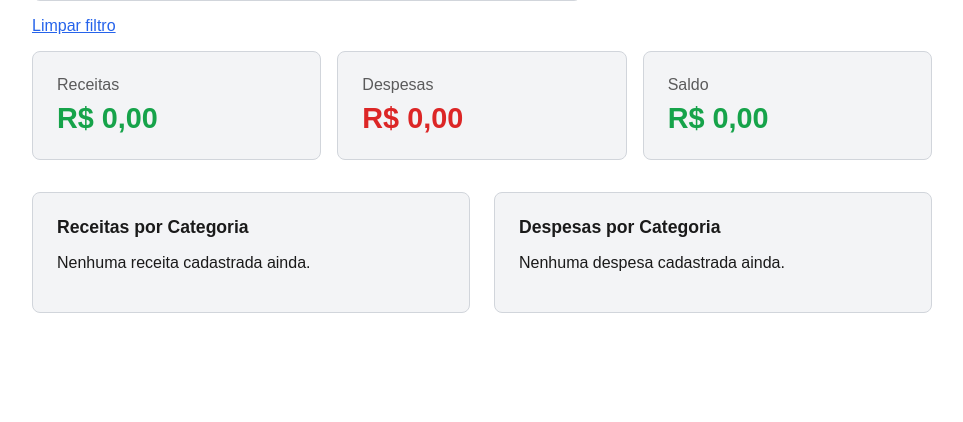
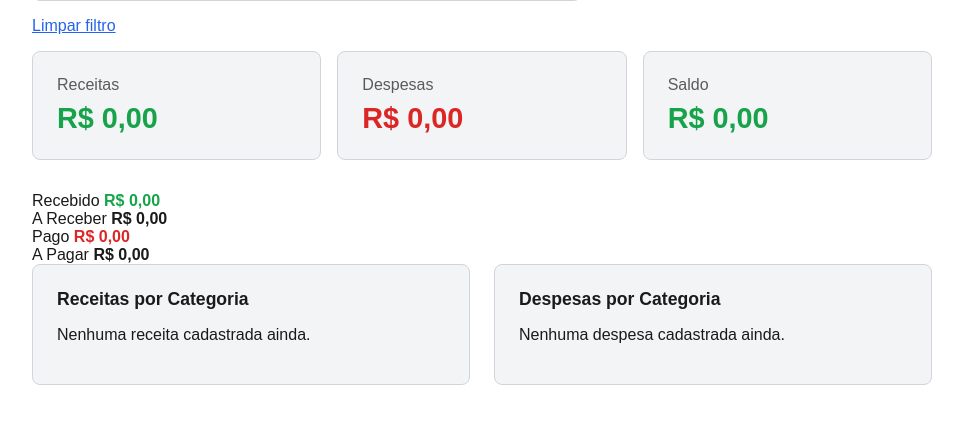
Before and after one commit to ReneBerredo/Controle-Financeiro, a Django app: page /financas/ in a window 1280 px wide. Shown: the part 378-800 px from the top of the page, without its empty margins (158-1121 px from the left). Run offline with Django 5.2, Linux system fonts and the light colour scheme; the visitor is signed in with stand-in values (Sample User, id 1); data that the repository does not hold is empty.

Commit message:
Adicionado o detalhe de status pago/recebido/a pagar/ a receber no dashboard

```diff
--- a/financas/templates/financas/dashboard.html
+++ b/financas/templates/financas/dashboard.html
@@ -38,6 +38,25 @@
         </div>
     </div>
 
+    <div class="cards-status">
+        <div class="card-status">
+            <span>Recebido</span>
+            <strong class="valor-positivo">R$ {{ receitas_recebidas|floatformat:2 }}</strong>
+        </div>
+        <div class="card-status">
+            <span>A Receber</span>
+            <strong>R$ {{ receitas_a_receber|floatformat:2 }}</strong>
+        </div>
+        <div class="card-status">
+            <span>Pago</span>
+            <strong class="valor-negativo">R$ {{ despesas_pagas|floatformat:2 }}</strong>
+        </div>
+        <div class="card-status">
+            <span>A Pagar</span>
+            <strong>R$ {{ despesas_a_pagar|floatformat:2 }}</strong>
+        </div>
+    </div>
+
     <div class="secao-categorias">
         <div class="bloco-categoria">
             <h2>Receitas por Categoria</h2>
--- a/financas/views.py
+++ b/financas/views.py
@@ -137,6 +137,12 @@ def dashboard(request):
     total_despesas = despesas.aggregate(Sum('valor'))['valor__sum'] or 0
     saldo = total_receitas - total_despesas
 
+    receitas_recebidas = receitas.filter(pago=True).aggregate(Sum('valor'))['valor__sum'] or 0
+    receitas_a_receber = despesas.filter(pago=False).aggregate(Sum('valor'))['valor__sum'] or 0
+
+    despesas_pagas = despesas.filter(pago=True).aggregate(Sum('valor'))['valor__sum'] or 0
+    despesas_a_pagar = despesas.filter(pago=False).aggregate(Sum('valor'))['valor__sum'] or 0
+
     receitas_por_tipo = receitas.values('tipo__nome').annotate(total=Sum('valor')).order_by('-total')
     despesas_por_tipo = despesas.values('tipo__nome').annotate(total=Sum('valor')).order_by('-total')
 
@@ -146,6 +152,12 @@ def dashboard(request):
         'saldo': saldo,
         'receitas_por_tipo': receitas_por_tipo,
         'despesas_por_tipo': despesas_por_tipo,
+        'data_inicial': data_inicial,
+        'data_final': data_final,
+        'receitas_recebidas': receitas_recebidas,
+        'receitas_a_receber': receitas_a_receber,
+        'despesas_pagas': despesas_pagas,
+        'despesas_a_pagar': despesas_a_pagar,
     }
 
     return render(request, 'financas/dashboard.html', contexto)
```
